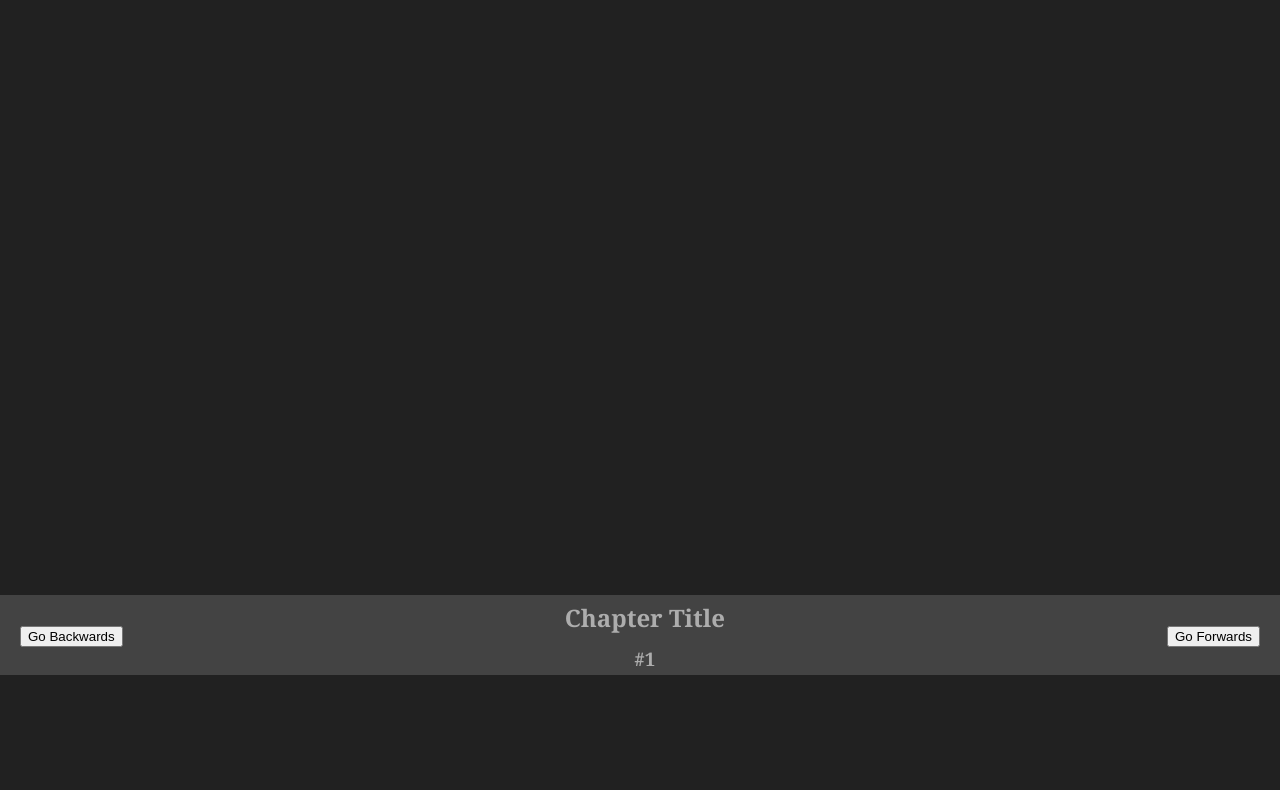
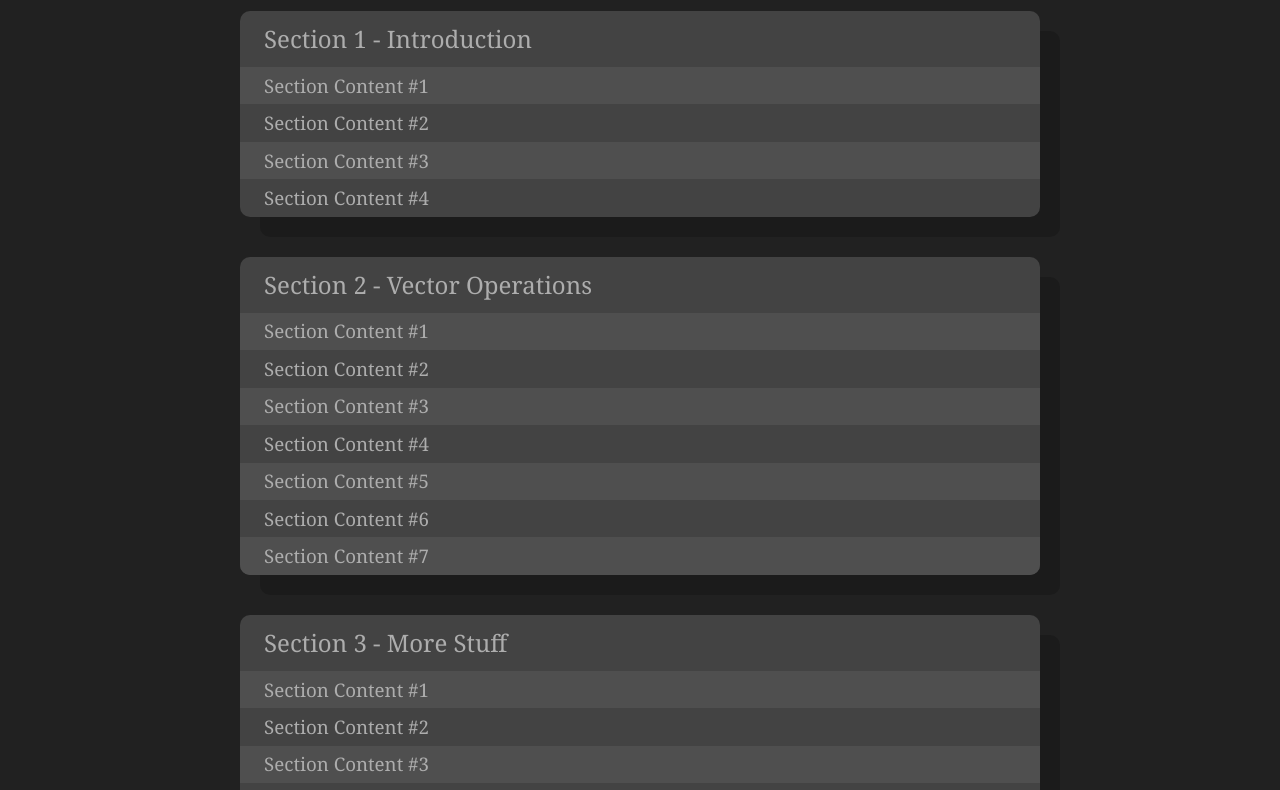
Before and after one commit to PerpsV2/linear-algebra-presentation, a plain HTML site: page index.html in a window 1280 px wide. Shown: the part 125-915 px from the top of the page. Before the commit the page ends 800 px from the top, so only its background shows below. Drawn offline with Linux system fonts and the light colour scheme.

Commit message:
Add navigation page to access individual sections and slides

```diff
--- a/index.html
+++ b/index.html
@@ -1,26 +1,83 @@
 <!DOCTYPE html>
-<html>
+<html id="navigation-page">
     <head>
+        <link rel="stylesheet", href="styles/reset.css"/>
         <link rel="stylesheet" href="styles/style.css"/>
         <script src="scripts/script.js"></script>
-        <title>Cool Presentation</title>
+        <title>Linear Algebra Presentation</title>
     </head>
     <body>
-        <div id="slide-content">
-            <h1>Cool Title</h1>
-            <p id="body-text">This is body text.</p>
+        <div class="content-div center-content">
+            <h1>Navigation</h1>
+            <div class="section-nav">
+                <h2 class="nav-label">Section 1 - Introduction</h2>
+                <flex-container class="vertical-align">
+                    <flex-item class="nav-link-item light-bg"><h3>
+                        <a class="nav-link" href="javascript:;" onclick="changeSection('introduction', 1)">Section Content #1</a>
+                    </h3></flex-item>
+                    <flex-item class="nav-link-item"><h3>
+                        <a class="nav-link" href="javascript:;" onclick="changeSection('introduction', 4)">Section Content #2</a>
+                    </h3></flex-item>
+                    <flex-item class="nav-link-item light-bg"><h3>
+                        <a class="nav-link" href="javascript:;" onclick="changeSection('introduction', 6)">Section Content #3</a>
+                    </h3></flex-item>
+                    <flex-item class="nav-link-item"><h3>
+                        <a class="nav-link" href="javascript:;" onclick="changeSection('introduction', 9)">Section Content #4</a>
+                    </h3></flex-item>
+                </flex-container>
+            </div>
+
+            <div class="section-nav">
+                <h2 class="nav-label">Section 2 - Vector Operations</h2>
+                <flex-container class="vertical-align">
+                    <flex-item class="nav-link-item light-bg"><h3>
+                        <a class="nav-link" href="javascript:;" onclick="changeSection('introduction', 1)">Section Content #1</a>
+                    </h3></flex-item>
+                    <flex-item class="nav-link-item"><h3>
+                        <a class="nav-link" href="javascript:;" onclick="changeSection('introduction', 4)">Section Content #2</a>
+                    </h3></flex-item>
+                    <flex-item class="nav-link-item light-bg"><h3>
+                        <a class="nav-link" href="javascript:;" onclick="changeSection('introduction', 6)">Section Content #3</a>
+                    </h3></flex-item>
+                    <flex-item class="nav-link-item"><h3>
+                        <a class="nav-link" href="javascript:;" onclick="changeSection('introduction', 8)">Section Content #4</a>
+                    </h3></flex-item>
+                    <flex-item class="nav-link-item light-bg"><h3>
+                        <a class="nav-link" href="javascript:;" onclick="changeSection('introduction', 9)">Section Content #5</a>
+                    </h3></flex-item>
+                    <flex-item class="nav-link-item"><h3>
+                        <a class="nav-link" href="javascript:;" onclick="changeSection('introduction', 12)">Section Content #6</a>
+                    </h3></flex-item>
+                    <flex-item class="nav-link-item light-bg"><h3>
+                        <a class="nav-link" href="javascript:;" onclick="changeSection('introduction', 14)">Section Content #7</a>
+                    </h3></flex-item>
+                </flex-container>
+            </div>
+
+            <div class="section-nav">
+                <h2 class="nav-label">Section 3 - More Stuff</h2>
+                <flex-container class="vertical-align">
+                    <flex-item class="nav-link-item light-bg"><h3>
+                        <a class="nav-link" href="javascript:;" onclick="changeSection('introduction', 1)">Section Content #1</a>
+                    </h3></flex-item>
+                    <flex-item class="nav-link-item"><h3>
+                        <a class="nav-link" href="javascript:;" onclick="changeSection('introduction', 4)">Section Content #2</a>
+                    </h3></flex-item>
+                    <flex-item class="nav-link-item light-bg"><h3>
+                        <a class="nav-link" href="javascript:;" onclick="changeSection('introduction', 6)">Section Content #3</a>
+                    </h3></flex-item>
+                    <flex-item class="nav-link-item"><h3>
+                        <a class="nav-link" href="javascript:;" onclick="changeSection('introduction', 8)">Section Content #4</a>
+                    </h3></flex-item>
+                    <flex-item class="nav-link-item light-bg"><h3>
+                        <a class="nav-link" href="javascript:;" onclick="changeSection('introduction', 9)">Section Content #5</a>
+                    </h3></flex-item>
+                    <flex-item class="nav-link-item"><h3>
+                        <a class="nav-link" href="javascript:;" onclick="changeSection('introduction', 12)">Section Content #6</a>
+                    </h3></flex-item>
+                </flex-container>
+            </div>
+
         </div>
-
-        <!-- Footer -->
-        <flex-container class="horizontal-align" id="footer">
-            <flex-item><button onclick="incrementSlide(-1)" id="back-button">Go Backwards</button></flex-item>
-            <flex-item>
-                <flex-container class="vertical-align" id="slide-information">
-                    <flex-item><h2 id="chapter-title">Chapter Title</h2></flex-item>
-                    <flex-item><h3 id="page-number">#1</h3></flex-item>
-                </flex-container>
-            </flex-item>
-            <flex-item><button onclick="incrementSlide(1)" id="forward-button">Go Forwards</button></flex-item>
-        </flex-container>
     </body>
 </html>
--- a/scripts/script.js
+++ b/scripts/script.js
@@ -1,11 +1,27 @@
-let currentSlide = 1;
+let currentSlide = 1
 
 function incrementSlide(incrementAmount) {
     currentSlide = Math.max(currentSlide + incrementAmount, 1);
-    document.getElementById("page-number").textContent = "#" + currentSlide;
+    document.getElementById("slide-number").textContent = "#" + currentSlide;
 }
 
+function setSlide(slideNumber) {
+    currentSlide = Math.max(slideNumber, 1);
+    document.getElementById("slide-number").textContent = "#" + currentSlide;
+}
+
+function changeSection(pageName, slideNumber = 1) {
+    localStorage.setItem("slide", slideNumber);
+    window.location.href = "html/" + pageName + ".html";
+}
+
+document.addEventListener("DOMContentLoaded", (event) => {
+    console.log("Setting current slide to " + localStorage.getItem("slide"));
+    setSlide(localStorage.getItem("slide"))
+})
+
+// detect for key presses
 document.addEventListener('keydown', (event) => {
-    if (event.key === "ArrowRight") incrementSlide(1);
-    if (event.key === "ArrowLeft") incrementSlide(-1);
+    if (event.key === "ArrowRight" || event.key === 'd') incrementSlide(1);
+    if (event.key === "ArrowLeft"  || event.key === 'a') incrementSlide(-1);
 });
--- /dev/null
+++ b/styles/reset.css
@@ -0,0 +1,48 @@
+/* http://meyerweb.com/eric/tools/css/reset/
+   v2.0 | 20110126
+   License: none (public domain)
+*/
+
+html, body, div, span, applet, object, iframe,
+h1, h2, h3, h4, h5, h6, p, blockquote, pre,
+a, abbr, acronym, address, big, cite, code,
+del, dfn, em, img, ins, kbd, q, s, samp,
+small, strike, strong, sub, sup, tt, var,
+b, u, i, center,
+dl, dt, dd, ol, ul, li,
+fieldset, form, label, legend,
+table, caption, tbody, tfoot, thead, tr, th, td,
+article, aside, canvas, details, embed,
+figure, figcaption, footer, header, hgroup,
+menu, nav, output, ruby, section, summary,
+time, mark, audio, video {
+	margin: 0;
+	padding: 0;
+	border: 0;
+	font-size: 100%;
+	font: inherit;
+	vertical-align: baseline;
+}
+/* HTML5 display-role reset for older browsers */
+article, aside, details, figcaption, figure,
+footer, header, hgroup, menu, nav, section {
+	display: block;
+}
+body {
+	line-height: 1;
+}
+ol, ul {
+	list-style: none;
+}
+blockquote, q {
+	quotes: none;
+}
+blockquote:before, blockquote:after,
+q:before, q:after {
+	content: '';
+	content: none;
+}
+table {
+	border-collapse: collapse;
+	border-spacing: 0;
+}
--- a/styles/style.css
+++ b/styles/style.css
@@ -1,69 +1,138 @@
 :root {
-    --dark-grey: #212121;
+    --shadow-color: #00000030;
+    --bg-color: #212121;
+    --dark-grey: #3A3A3A;
     --mid-grey: #434343;
-    --light-grey: #adadad;
+    --light-grey: #4F4F4F;
+    --text-color: #adadad;
 }
 
 body {
-    margin: 0px;
-    background-color: var(--dark-grey);
+    background-color: var(--bg-color);
     font-family: Georgia, 'Times New Roman', Times, serif;
 }
 
 h1 {
-    color: var(--light-grey);
-    font-family: Georgia, 'Times New Roman', Times, serif;
+    font-size: 2rem;
 }
 
 h2 {
-    color: var(--light-grey);
-    font-family: Georgia, 'Times New Roman', Times, serif;
+    font-size: 1.5rem;
 }
 
 h3 {
-    color: var(--light-grey);
-    font-family: Georgia, 'Times New Roman', Times, serif;
+    font-size: 1.17rem;
+}
+
+h4 {
+    font-size: 1rem;
+}
+
+h5 {
+    font-size: 0.83rem;
+}
+
+h6 {
+    font-size: 0.67rem;
 }
 
 p {
-    color: var(--light-grey);
+    font-size: 1rem;
+}
+
+a {
+    font-size: 1em;
+}
+
+h1, h2, h3, h4, h5, h6, p, a {
+    color: var(--text-color);
     font-family: Georgia, 'Times New Roman', Times, serif;
+    margin: 1em 0;
+}
+
+/* Containers */
+.horizontal-align {
+    justify-content: space-between;
+    flex-direction: row;
+}
+
+.vertical-align {
+    justify-content: space-between;
+    flex-direction: column;
+}
+
+.center-align {
+    align-items: center;
 }
 
 flex-container {
     display: flex;
+    align-items: stretch;
 }
 
 flex-item {
     padding: 5px 0;
 }
 
+flex-item.dark-bg {
+    background-color: var(--dark-grey);
+}
+
+flex-item.light-bg {
+    background-color: var(--light-grey);
+}
+
+/* Page Content */
+.content-div {
+    margin: 40px;
+}
+
+.center-content {
+    align-items: center;
+    display: flex;
+    flex-direction: column;
+    justify-content: center;
+}
+
+/* Navigation Page */
+.section-nav {
+    box-shadow: var(--shadow-color) 20px 20px;
+    border-radius: 10px;
+    background-color: var(--mid-grey);
+    width: min(800px, 90%);
+    margin: 0 0 40px 0;
+}
+
+.section-nav .nav-label {
+    margin: 0 0.5rem;
+    padding: 1rem
+}
+
+.section-nav .nav-link-item {
+    padding: 0 24px;
+    line-height: 0;
+}
+
+.section-nav .nav-link {
+    text-decoration: none;
+}
+
+.section-nav .nav-link:hover {
+    text-decoration: underline;
+}
+
+.section-nav flex-item:last-child {
+    border-radius: 0 0 10px 10px;
+}
+
+/* Footer */
 #footer {
-    height: 80px;
+    height: auto;
     position: fixed;
-    bottom: 0%;
+    bottom: 0;
     width: 100%;
     background-color: var(--mid-grey);
 }
-
-.horizontal-align {
-    justify-content: space-between;
-    align-items: center;
-    flex-direction: row;
-}
-
-.vertical-align {
-    justify-content: space-between;
-    align-items: center;
-    flex-direction: column;
-}
-
-/* Slide Content */
-#slide-content {
-    margin: 8px;
-}
-
-/* Footer */
 
 #footer #back-button {
     margin-left: 20px;
@@ -74,11 +143,10 @@ flex-item {
 }
 
 /* Slide Information - contains information about the current slide e.g. slide number and chapter title*/
-
 #slide-information #chapter-title {
     margin-bottom: 1px;
 }
 
-#slide-information #page-number {
+#slide-information #slide-number {
     margin-top: 1px;
 }
```
Also changed, not shown: html/introduction.html (added, +27 -0 lines).
